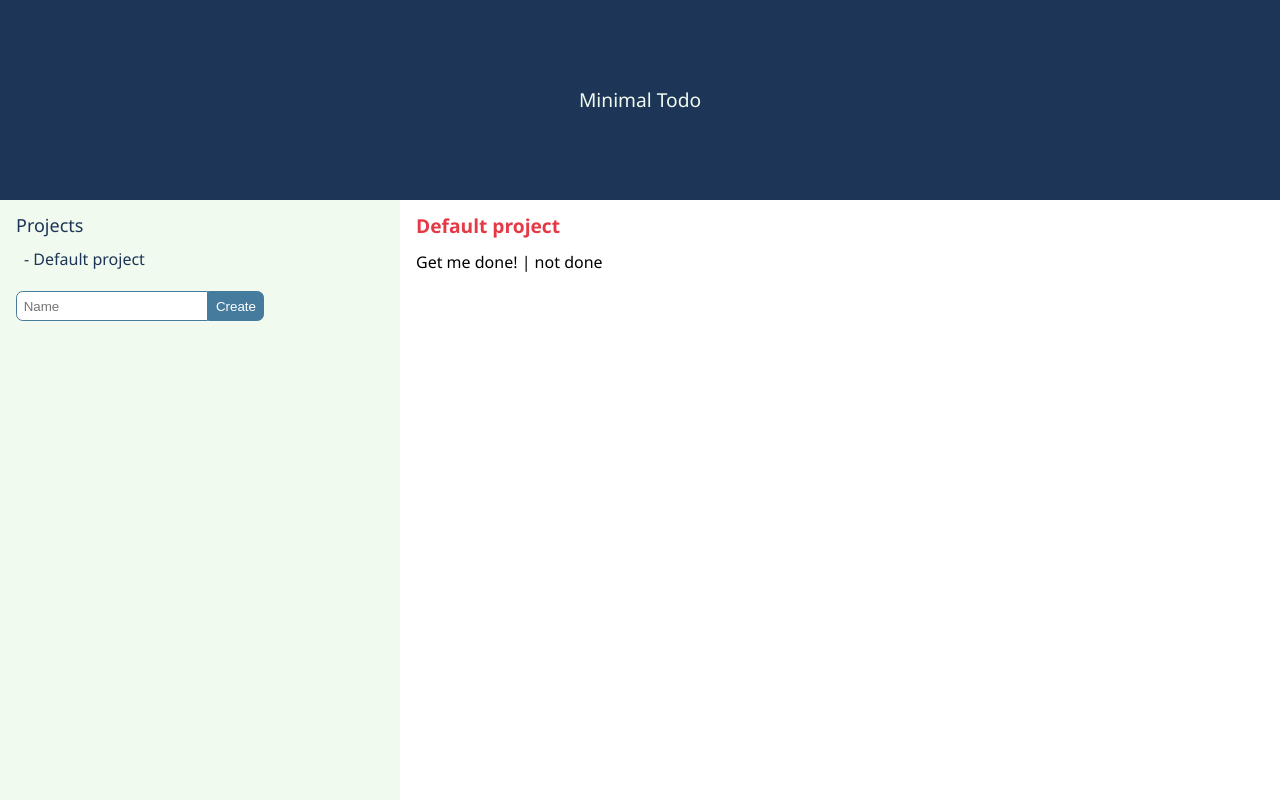
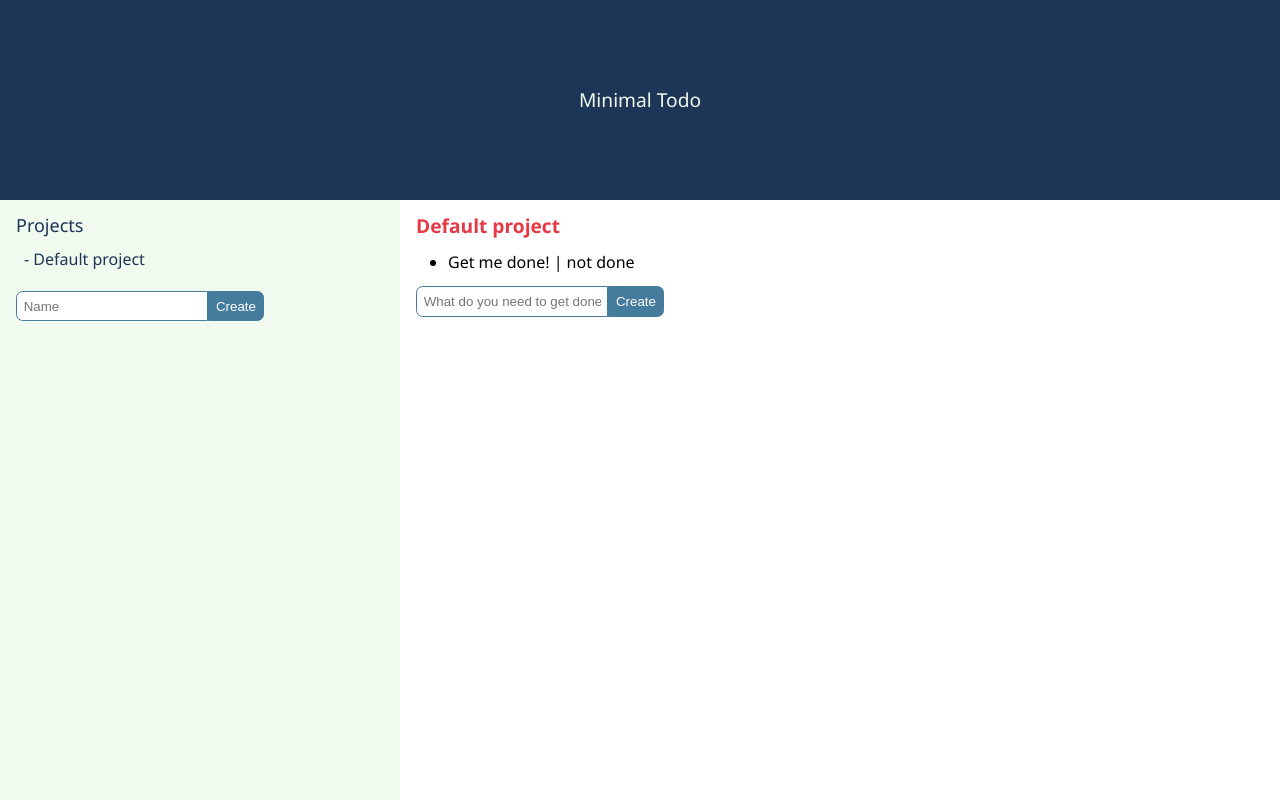
Before and after one commit to TARichardWashington/odin-todo, a website built with webpack: page dist/index.html in a window 1280 px wide. Built offline with nearby package versions, Linux system fonts and the light colour scheme.

Commit message:
:lipstick: Style buttons

```diff
--- a/src/index.js
+++ b/src/index.js
@@ -110,4 +110,14 @@ function showProject(project) {
         currentProject.appendChild(noItems);
     }
     right.appendChild(currentProject);
+
+    const createTodoText = document.createElement('input');
+    createTodoText.setAttribute('type', 'text');
+    createTodoText.setAttribute('placeholder', 'What do you need to get done');
+
+    const createTodoButton = document.createElement('button');
+    createTodoButton.innerText = 'Create';
+
+    right.appendChild(createTodoText);
+    right.appendChild(createTodoButton);
 }
--- a/src/styles.css
+++ b/src/styles.css
@@ -55,7 +55,7 @@ nav {
     padding-bottom: 1em;
 }
 
-.left button {
+button {
     background-color: #457b9d;
     border: 1px solid #457b9d;
     border-radius: 0 0.5em 0.5em 0;
@@ -79,3 +79,9 @@ input {
     padding-bottom: 1em;
     color: var(--red);
 }
+
+.right ul {
+    list-style-type: disc;
+    padding-bottom: 1em;
+    margin-left: 2em;
+}
```
Also changed, not shown: dist/main.js.
